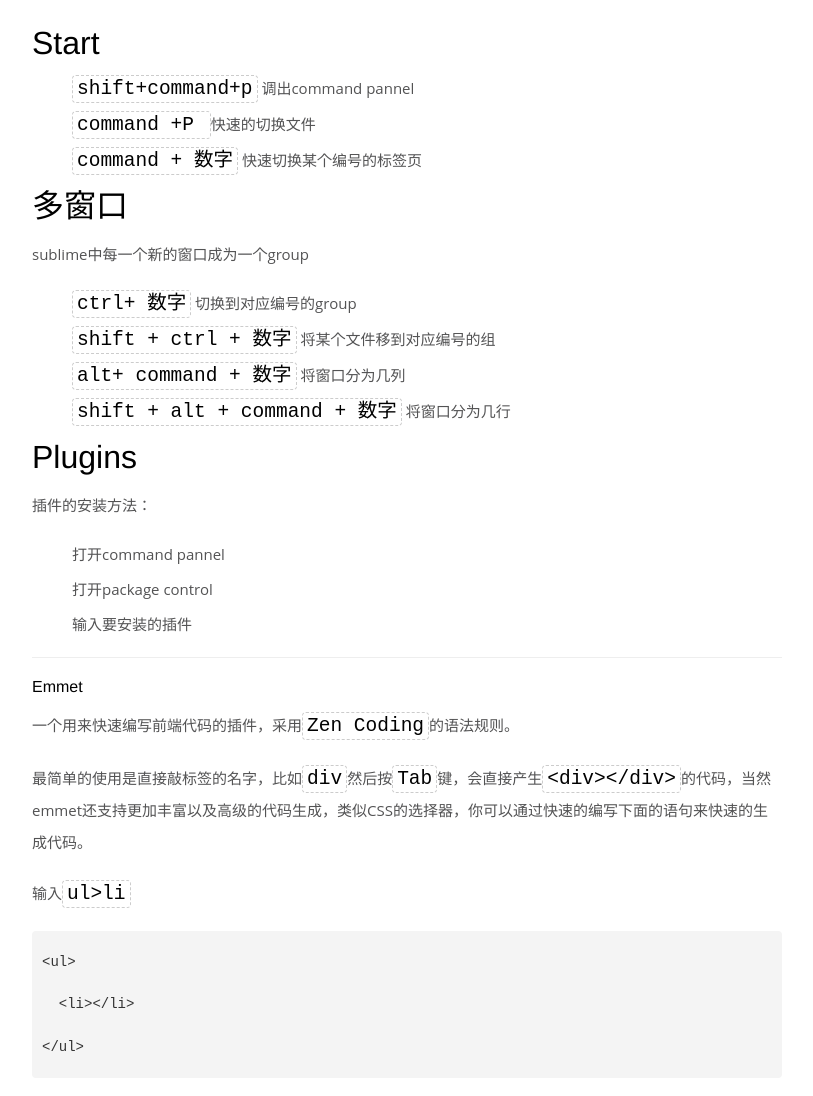
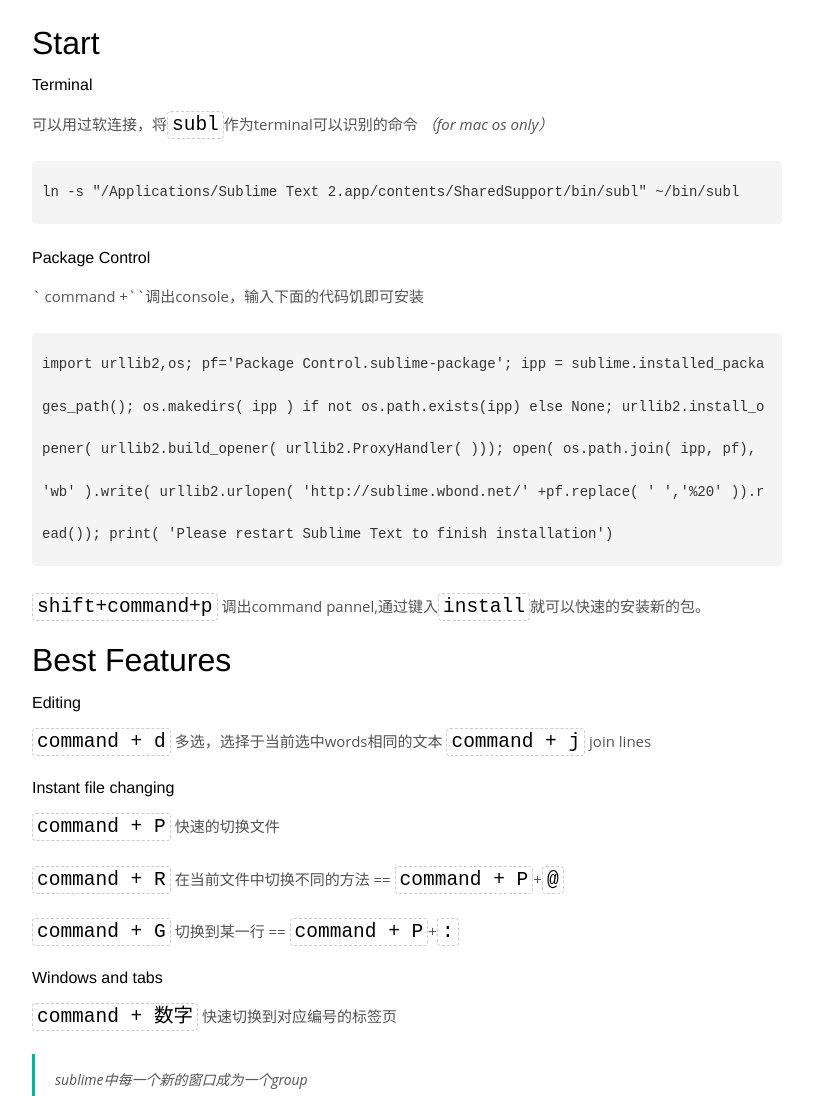
Before and after one commit to leeon/leeon.github.com, a Jekyll site: the page built from note/tool/sublime-text.md, in a window 1280 px wide and 1400 px high, cut to the strip 304-1400 px from the top of the window. Shown: the whole strip, without its empty margins (233-1046 px from the left). Built offline with Jekyll 4.4.1, drawn with Linux system fonts in a browser that asks for light colours; Markdown is read by kramdown in place of the engine named in the settings; comment, search, counter and statistics services are not loaded; some of the changed text lies outside the part shown.

```diff
--- a/note/tool/sublime-text.md
+++ b/note/tool/sublime-text.md
@@ -9,17 +9,50 @@ group: tool
 
 ## Start
 
-+ `shift+command+p` 调出command pannel
-+ `command +P ` 快速的切换文件
-+ `command + 数字` 快速切换某个编号的标签页
+###Terminal
+可以用过软连接，将`subl`作为terminal可以识别的命令 *（for mac os only）*
 
-##多窗口
-sublime中每一个新的窗口成为一个group
+    ln -s "/Applications/Sublime Text 2.app/contents/SharedSupport/bin/subl" ~/bin/subl
 
-+ `ctrl+ 数字` 切换到对应编号的group
-+ `shift + ctrl + 数字` 将某个文件移到对应编号的组
-+ `alt+ command + 数字` 将窗口分为几列
-+ `shift + alt + command + 数字` 将窗口分为几行
+###Package Control
+
+` command +\``调出console，输入下面的代码饥即可安装
+
+    import urllib2,os; pf='Package Control.sublime-package'; ipp = sublime.installed_packages_path(); os.makedirs( ipp ) if not os.path.exists(ipp) else None; urllib2.install_opener( urllib2.build_opener( urllib2.ProxyHandler( ))); open( os.path.join( ipp, pf), 'wb' ).write( urllib2.urlopen( 'http://sublime.wbond.net/' +pf.replace( ' ','%20' )).read()); print( 'Please restart Sublime Text to finish installation')
+
+`shift+command+p` 调出command pannel,通过键入`install`就可以快速的安装新的包。
+
+
+
+##Best Features
+
+###Editing
+
+`command + d` 多选，选择于当前选中words相同的文本
+`command + j` join lines
+
+###Instant file changing
+
+`command + P` 快速的切换文件
+
+`command + R` 在当前文件中切换不同的方法 == `command + P`+`@`
+
+`command + G` 切换到某一行  == `command + P`+`:`
+
+
+###Windows and tabs
+
+`command + 数字` 快速切换到对应编号的标签页
+
+> sublime中每一个新的窗口成为一个group
+
+`ctrl+ 数字` 切换光标到对应编号的group
+
+`alt + 数字` 将某个文件移到对应编号的组   *修改了默认 key-bindings*
+
+`alt+ command + 数字` 将窗口分为几列
+
+`shift + alt + command + 数字` 将窗口分为几行
 
 
 
```
Also changed, not shown: _posts/log/2013-09-30-harbin-subway-first-try.md (added, +36 -0 lines), assets/images/2013/subway_1.jpg (added), assets/images/2013/subway_2.jpg (added), assets/images/authors/leeon.png, 1 other file.
